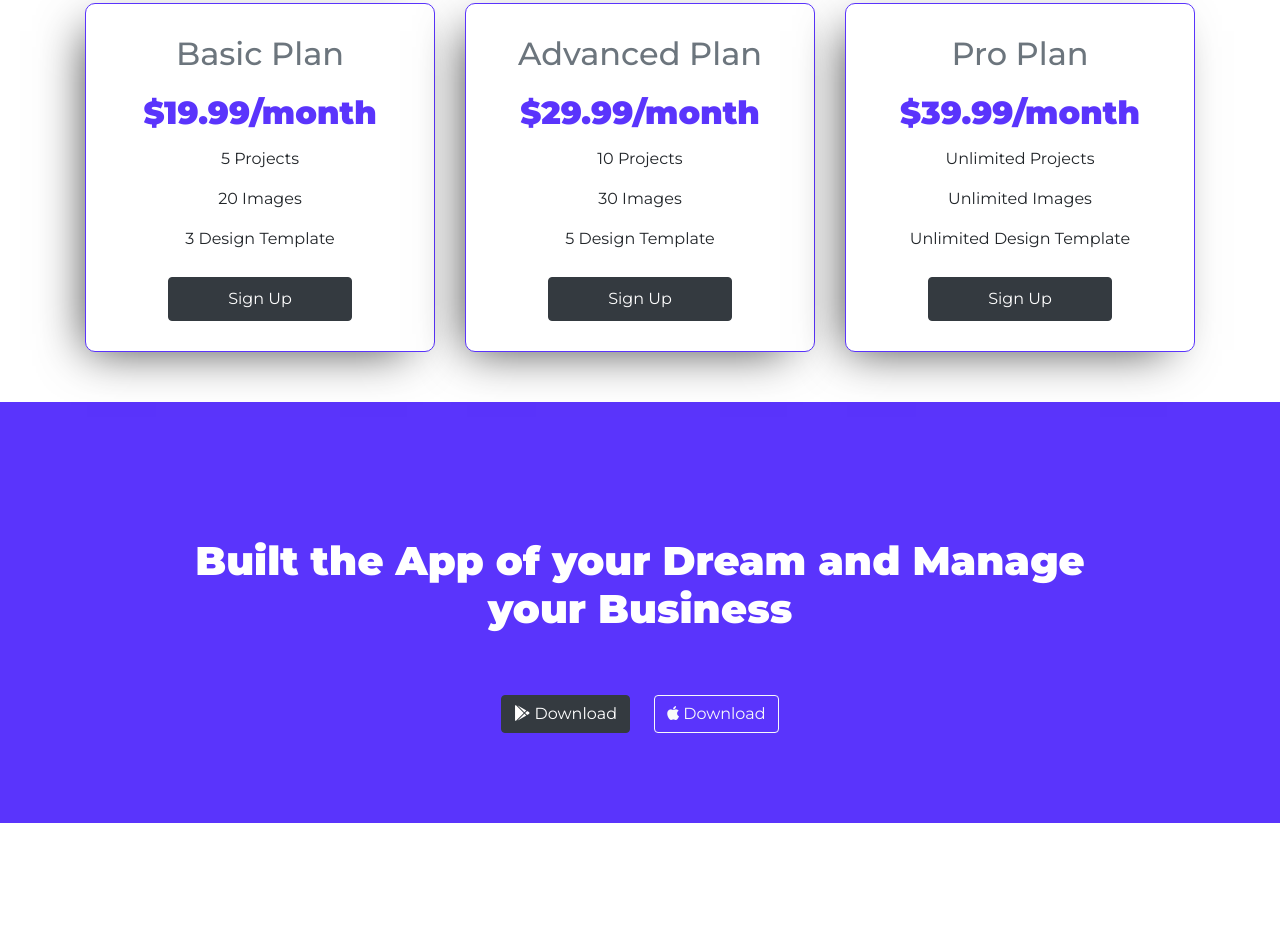
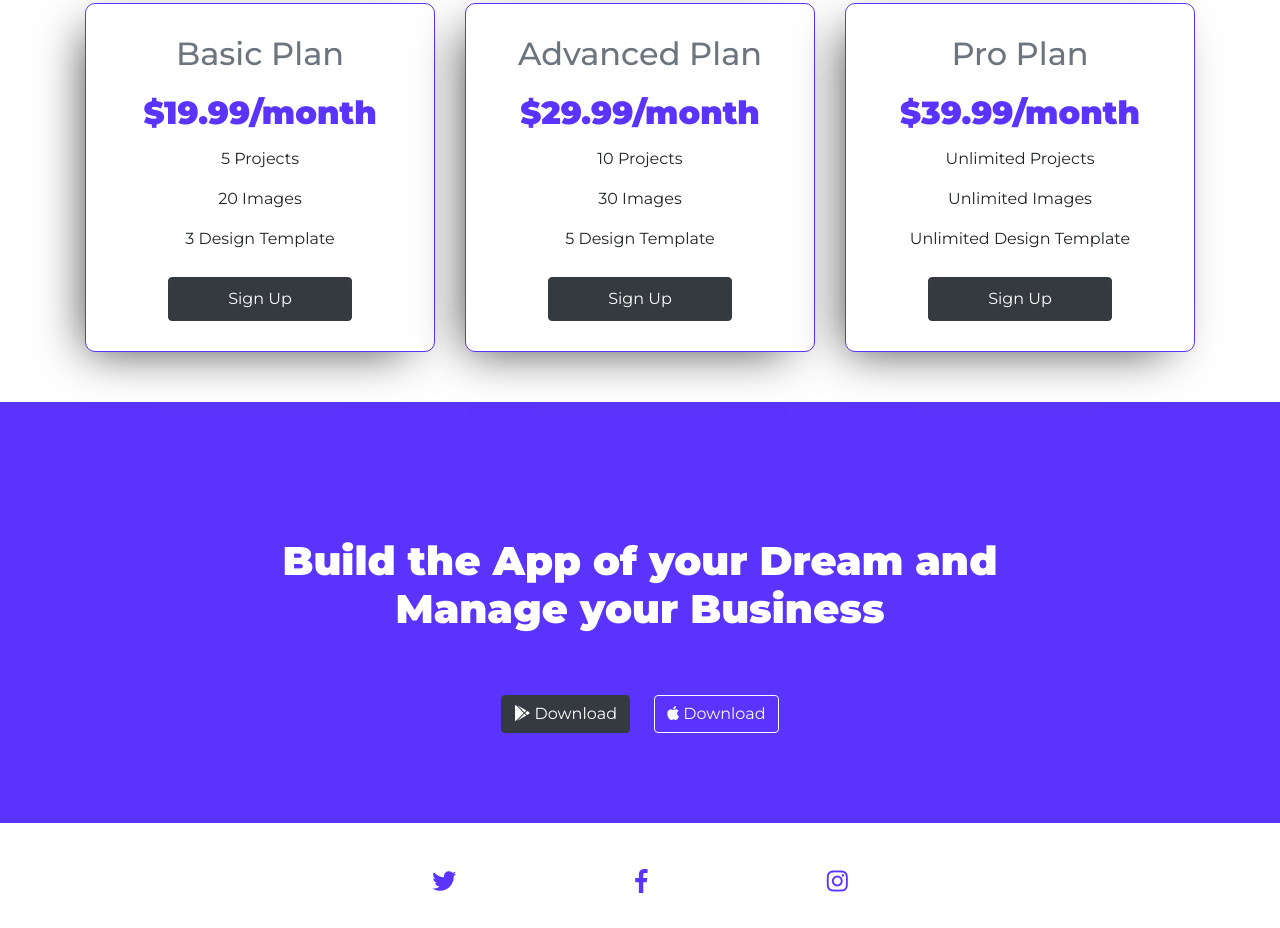
Before and after one commit to Arcticpilots/Apollo-App, a plain HTML site: page index.html in a window 1280 px wide. Shown: the part 1739-2667 px from the top of the page. Before the commit the page ends 2612 px from the top, so only its background shows below. Drawn offline with nearby package versions, Linux system fonts and the light colour scheme.

Commit message:
footer and styling

```diff
--- a/index.html
+++ b/index.html
@@ -172,7 +172,7 @@
 
 
     <section id="cta" class="text-center">
-            <h1 class="cta-title">Built the App of your Dream and Manage your Business</h1>
+            <h1 class="cta-title">Build the App of your Dream and Manage your Business</h1>
             <button class="btn btn-dark"><i class="fab fa-google-play"></i>  Download</button>
             <button class="btn btn-outline-light"><i class="fab fa-apple"></i>  Download</button>
     </section>
@@ -182,7 +182,9 @@
 
 
     <section id="footer" class="">
-
+      <i class="fab fa-twitter footer-icon"></i>
+      <i class="fab fa-facebook-f footer-icon"></i>
+      <i class="fab fa-instagram footer-icon"></i>
     </section>
 
 
--- a/style.css
+++ b/style.css
@@ -105,7 +105,7 @@ body {
 
 #cta{
   background-color: rgb(90, 52, 252);
-  margin: 50px 0;
+  margin: 20px 0;
   padding: 7% 15%;
 }
 
@@ -114,3 +114,15 @@ body {
   color: white;
   padding: 5% 0;
 }
+
+#footer {
+  display: flex;
+  justify-content: center;
+  margin-bottom: 10px;
+}
+
+.footer-icon{
+  padding: 2% 7%;
+  font-size: 1.5rem;
+  color: rgb(90, 52, 252);
+}
```
